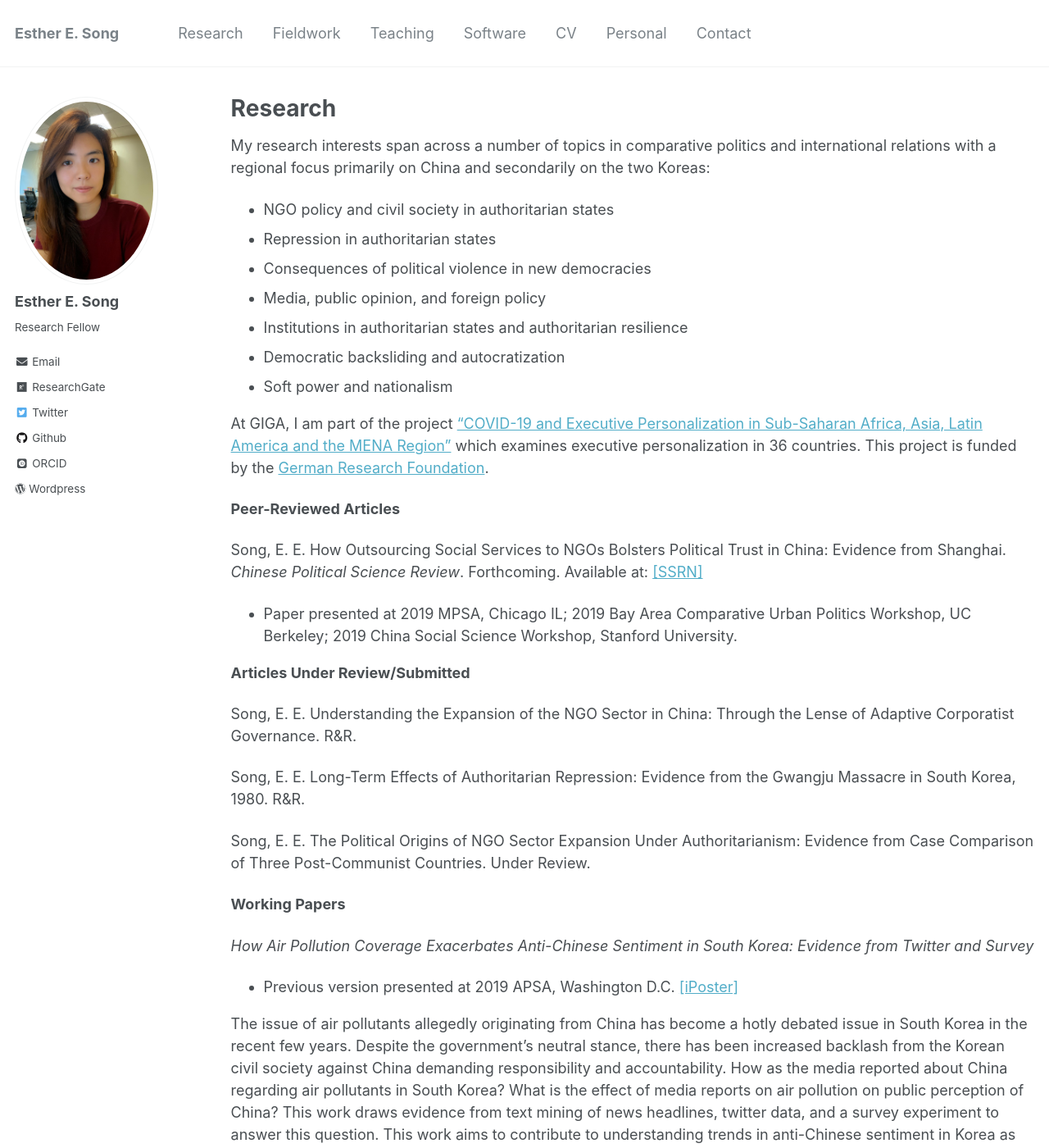
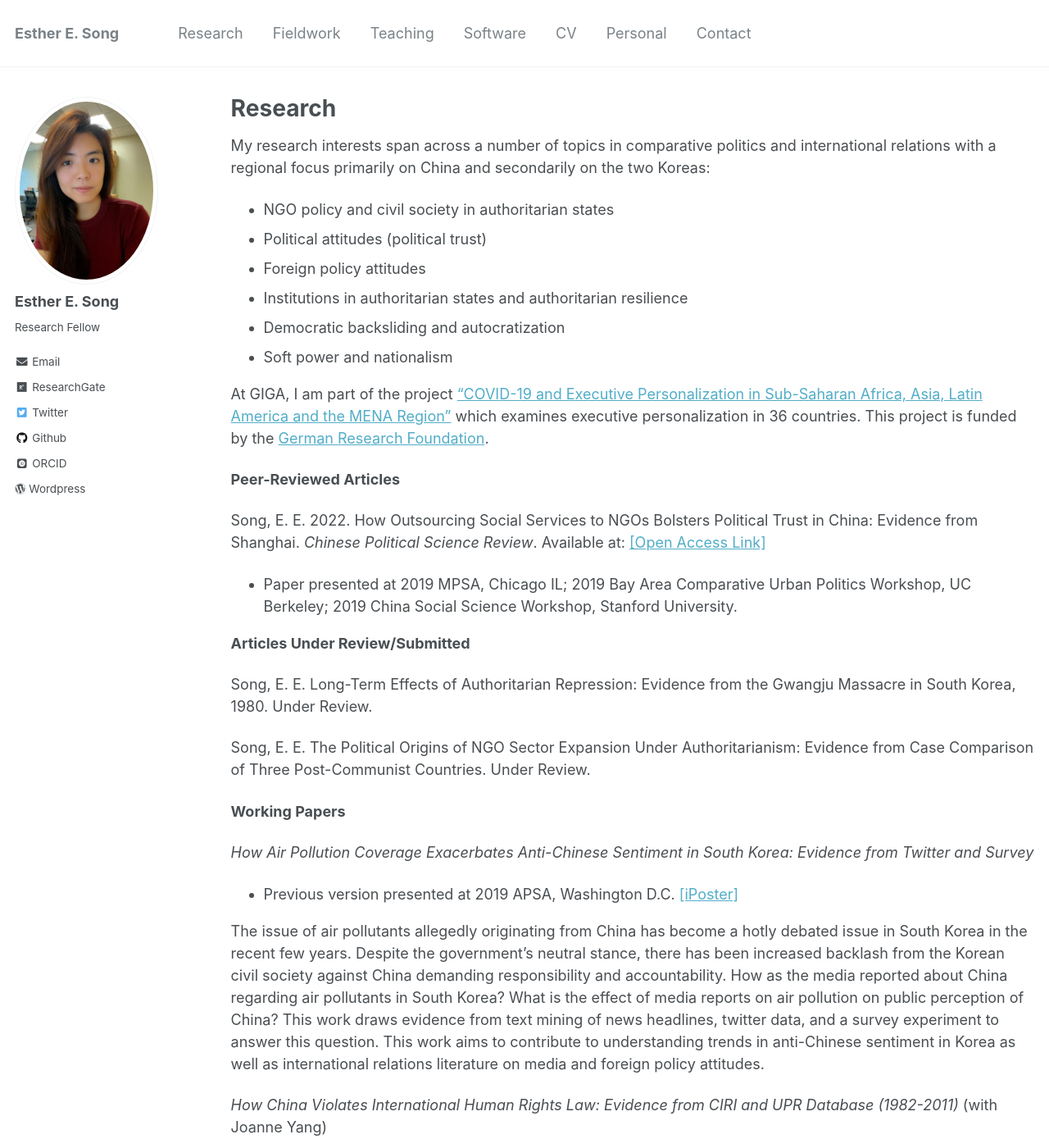
Before and after one commit to ehsong/ehsong.github.io, a Jekyll site: the page built from _pages/research.md, in a window 1280 px wide and 1400 px high. Shown: the whole window at 82% size. Built offline with Jekyll 4.4.1, drawn with Linux system fonts in a browser that asks for light colours; some web fonts are replaced.

Commit message:
Update research.md

```diff
--- a/_pages/research.md
+++ b/_pages/research.md
@@ -10,9 +10,8 @@ author_profile: true
 My research interests span across a number of topics in comparative politics and international relations with a regional focus primarily on China and secondarily on the two Koreas:
 
 - NGO policy and civil society in authoritarian states
-- Repression in authoritarian states
-- Consequences of political violence in new democracies
-- Media, public opinion, and foreign policy
+- Political attitudes (political trust)
+- Foreign policy attitudes
 - Institutions in authoritarian states and authoritarian resilience
 - Democratic backsliding and autocratization
 - Soft power and nationalism
@@ -21,14 +20,12 @@ At GIGA, I am part of the project ["COVID-19 and Executive Personalization in Su
 
 **Peer-Reviewed Articles**
 
-Song, E. E. How Outsourcing Social Services to NGOs Bolsters Political Trust in China: Evidence from Shanghai. *Chinese Political Science Review*. Forthcoming. Available at: [[SSRN]](http://ssrn.com/abstract=3991317)
+Song, E. E. 2022. How Outsourcing Social Services to NGOs Bolsters Political Trust in China: Evidence from Shanghai. *Chinese Political Science Review*. Available at: [[Open Access Link]](https://link.springer.com/article/10.1007/s41111-021-00207-z)
 - Paper presented at 2019 MPSA, Chicago IL; 2019 Bay Area Comparative Urban Politics Workshop, UC Berkeley; 2019 China Social Science Workshop, Stanford University.
 
 **Articles Under Review/Submitted**
 
-Song, E. E. Understanding the Expansion of the NGO Sector in China: Through the Lense of Adaptive Corporatist Governance. R&R.
-
-Song, E. E. Long-Term Effects of Authoritarian Repression: Evidence from the Gwangju Massacre in South Korea, 1980. R&R.
+Song, E. E. Long-Term Effects of Authoritarian Repression: Evidence from the Gwangju Massacre in South Korea, 1980. Under Review.
 
 Song, E. E. The Political Origins of NGO Sector Expansion Under Authoritarianism: Evidence from Case Comparison of Three Post-Communist Countries. Under Review.
 
```
